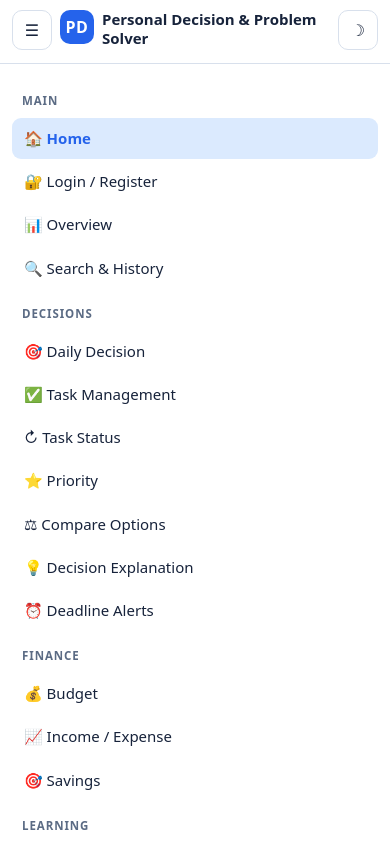
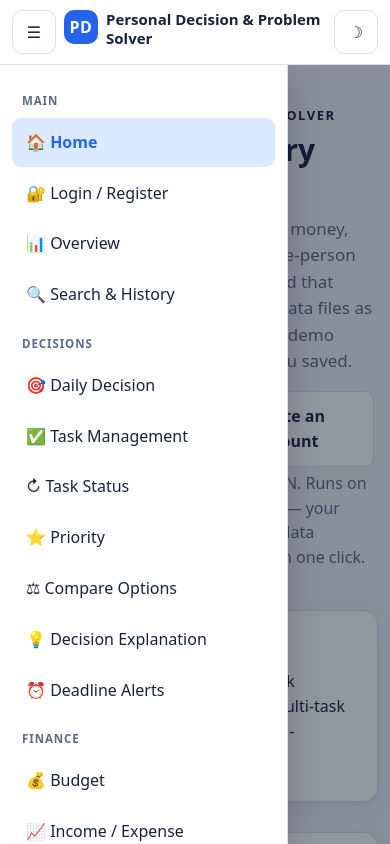
Before and after one commit to rifat2886/Personal-Decision-Problem-Solver, a plain HTML site: page dashboard/index.html in a window 390 px wide. Both pictures are taken after a click on the button "Toggle navigation". Shown: the top 844 px of the page. Drawn offline with Linux system fonts and the light colour scheme.

Commit message:
Mobile responsive dashboard + safe same-Wi-Fi LAN mode (PR branch only, no feature removed, desktop unchanged)

```diff
--- a/dashboard/style.css
+++ b/dashboard/style.css
@@ -209,3 +209,59 @@ tr:last-child td { border-bottom: 0; }
 .chart-bar .value { color: var(--muted); }
 @media (max-width: 900px) { .grid3 { grid-template-columns: 1fr 1fr; } .hero h1 { font-size: 32px; } }
 @media (max-width: 560px) { .grid3 { grid-template-columns: 1fr; } }
+
+/* ---- Mobile responsive (added, desktop rules above are untouched) ----
+   Everything in this block is inside a max-width media query, so the
+   laptop/desktop layout, colours and spacing do not change at all.
+   On phones the sidebar becomes a slide-in drawer (instead of pushing
+   the whole page down), tap targets reach at least 44px, and long
+   tables/charts stay inside the viewport with horizontal scroll. */
+html { -webkit-text-size-adjust: 100%; }
+.nav-backdrop { display: none; }
+
+@media (max-width: 720px) {
+  /* Drawer navigation: fixed, above content, below the topbar so the
+     hamburger button stays tappable. Backdrop tap closes it (app.js). */
+  .topbar { z-index: 50; }
+  .sidebar {
+    position: fixed; top: var(--topbar-h); left: 0; bottom: 0;
+    width: min(288px, 86vw); flex-basis: auto;
+    height: auto; max-height: calc(100dvh - var(--topbar-h));
+    border-right: 1px solid var(--border); border-bottom: 0;
+    box-shadow: 0 12px 32px rgba(23, 35, 59, 0.25);
+    display: block; overflow-y: auto; -webkit-overflow-scrolling: touch;
+    transform: translateX(-102%); transition: transform 0.18s ease; z-index: 40;
+  }
+  .sidebar.open { transform: translateX(0); }
+  .nav-backdrop {
+    display: none; position: fixed; inset: 0; z-index: 30;
+    background: rgba(15, 23, 42, 0.45);
+  }
+  .nav-backdrop.show { display: block; }
+  body.nav-open { overflow: hidden; }
+  .sidebar button { padding: 12px 14px; min-height: 44px; font-size: 16px; }
+
+  /* Tap targets and forms: 44px minimum, 16px text so iOS does not
+     zoom the page when a field is focused. */
+  .btn { min-height: 44px; padding: 12px 18px; }
+  .iconbtn { width: 44px; height: 44px; }
+  input, select { min-height: 44px; padding: 12px; font-size: 16px; }
+  .actions .btn { flex: 1 1 140px; text-align: center; }
+  td .btn { min-height: 40px; padding: 9px 12px; }
+
+  main { padding: 16px 12px 48px; }
+  h2 { font-size: 22px; }
+  .card { padding: 16px; }
+  table { font-size: 14px; }
+  th, td { padding: 8px 6px; }
+  .rowline { flex-wrap: wrap; }
+  .chart-bar { flex-wrap: wrap; }
+  .chart-bar .label { width: 90px; }
+  .chart-bar .bar { flex: 1 1 120px; }
+}
+
+@media (max-width: 560px) {
+  .hero h1 { font-size: 30px; }
+  .stat .value { font-size: 26px; }
+  .chart-bar .label { width: 80px; }
+}
```
